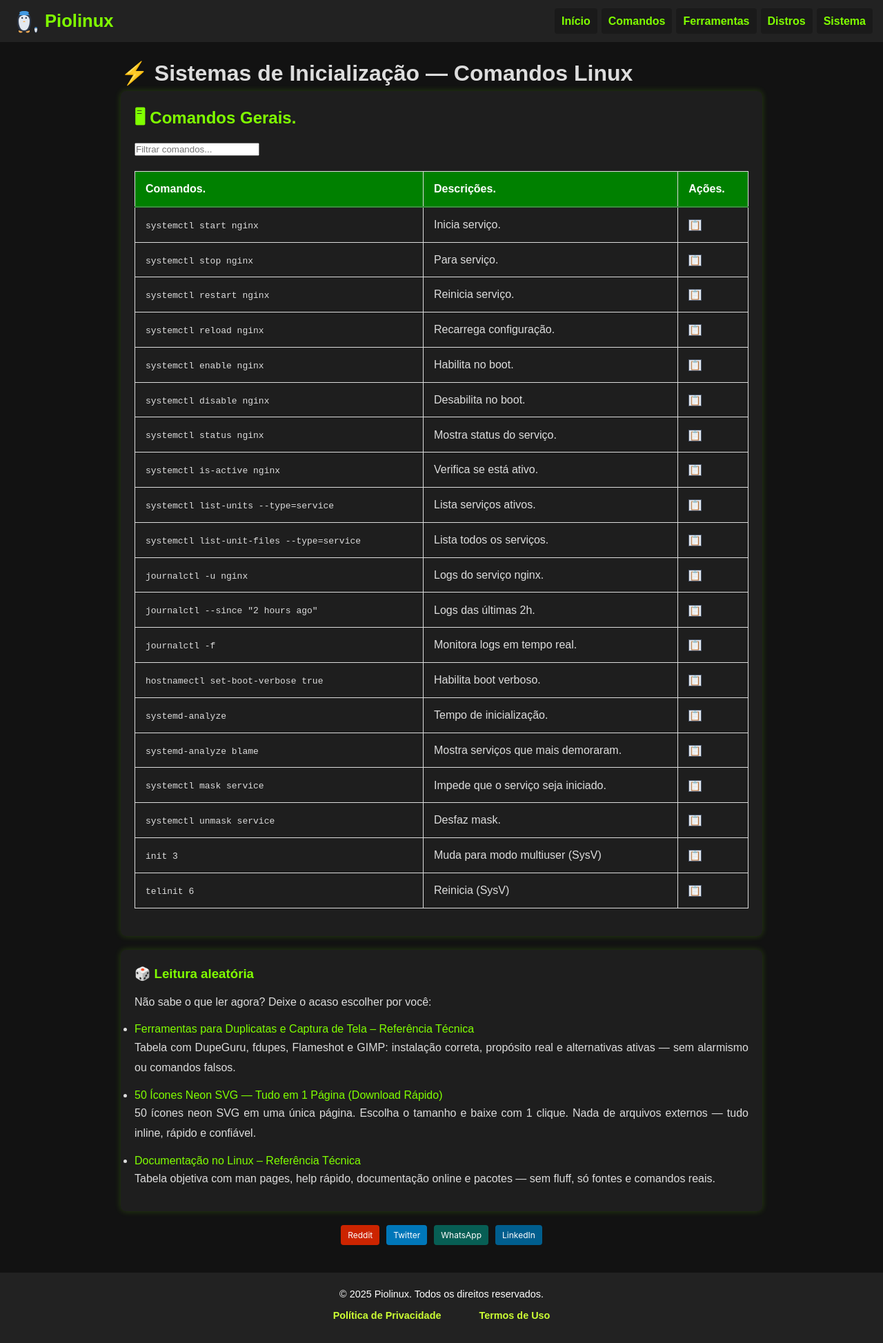
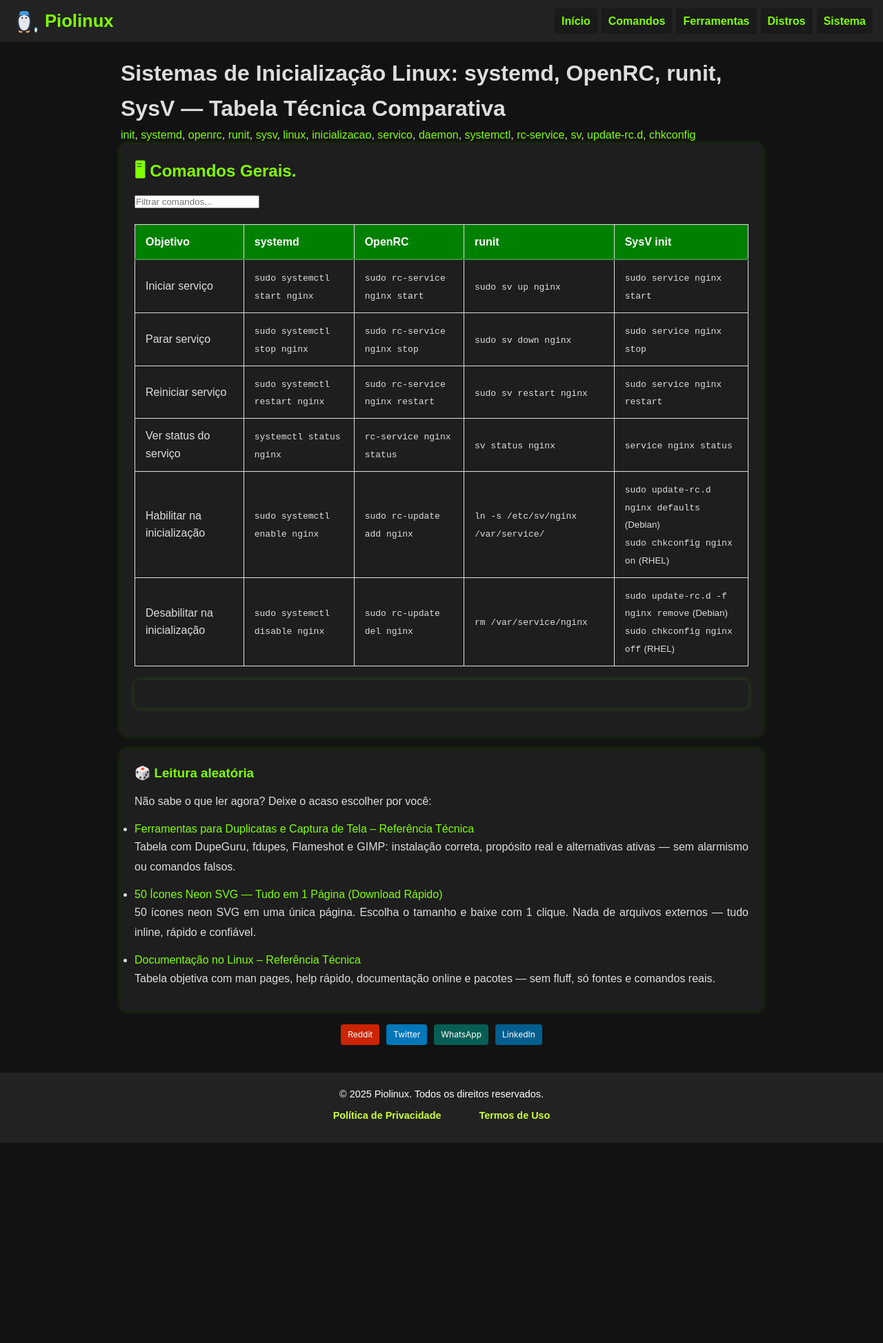
Before and after one commit to Piolinux/piolinux-site, a Jekyll site: the page built from _pages/_comandos/sistemas-de-inicializacao.md, in a window 1280 px wide. Shown: the whole page at 69% size. Built offline with Jekyll 4.4.1, drawn with Linux system fonts in a browser that asks for light colours; after the commit the page ends 1657 px from its top, so only the background shows below that.

Commit message:
Update sistemas-de-inicializacao.md

```diff
--- a/_pages/_comandos/sistemas-de-inicializacao.md
+++ b/_pages/_comandos/sistemas-de-inicializacao.md
@@ -1,8 +1,9 @@
 ---
-layout: default
-title: "⚡ Sistemas de Inicialização — Comandos Linux"
-description: "Guia técnico com comandos essenciais de Sistemas de Inicialização. Copie, cole e use direto no terminal. Organizado por sistemas de inicialização."
+layout: manual-seo
+title: "Sistemas de Inicialização Linux: systemd, OpenRC, runit, SysV — Tabela Técnica Comparativa"
+description: "Tabela validada com comandos equivalentes para systemd, OpenRC, runit e SysV init: iniciar, parar, habilitar serviços e verificar status. Copiável e testado."
 permalink: /sistemas-de-inicializacao/
+tags: [init, systemd, openrc, runit, sysv, linux, inicializacao, servico, daemon, systemctl, rc-service, sv, update-rc.d, chkconfig]
 ---
 
 <section>
@@ -21,118 +22,68 @@ function filtrarLinhas(termo) {
 </script>
 
 
-<div class="table-container">
 <table class="evergreen-table">
   <thead>
     <tr>
-      <th>Comandos.</th>
-      <th>Descrições.</th>
-      <th>Ações.</th>
+      <th>Objetivo</th>
+      <th>systemd</th>
+      <th>OpenRC</th>
+      <th>runit</th>
+      <th>SysV init</th>
     </tr>
   </thead>
   <tbody>
+    <!-- Iniciar serviço -->
     <tr>
-      <td data-label="Comando"><code>systemctl start nginx</code></td>
-      <td data-label="Descrição">Inicia serviço.</td>
-      <td data-label="Ação"><button class="copy-btn" data-command="systemctl start nginx">📋</button></td>
+      <td data-label="Objetivo">Iniciar serviço</td>
+      <td data-label="systemd"><code>sudo systemctl start nginx</code></td>
+      <td data-label="OpenRC"><code>sudo rc-service nginx start</code></td>
+      <td data-label="runit"><code>sudo sv up nginx</code></td>
+      <td data-label="SysV init"><code>sudo service nginx start</code></td>
     </tr>
+    <!-- Parar serviço -->
     <tr>
-      <td data-label="Comando"><code>systemctl stop nginx</code></td>
-      <td data-label="Descrição">Para serviço.</td>
-      <td data-label="Ação"><button class="copy-btn" data-command="systemctl stop nginx">📋</button></td>
+      <td data-label="Objetivo">Parar serviço</td>
+      <td data-label="systemd"><code>sudo systemctl stop nginx</code></td>
+      <td data-label="OpenRC"><code>sudo rc-service nginx stop</code></td>
+      <td data-label="runit"><code>sudo sv down nginx</code></td>
+      <td data-label="SysV init"><code>sudo service nginx stop</code></td>
     </tr>
+    <!-- Reiniciar serviço -->
     <tr>
-      <td data-label="Comando"><code>systemctl restart nginx</code></td>
-      <td data-label="Descrição">Reinicia serviço.</td>
-      <td data-label="Ação"><button class="copy-btn" data-command="systemctl restart nginx">📋</button></td>
+      <td data-label="Objetivo">Reiniciar serviço</td>
+      <td data-label="systemd"><code>sudo systemctl restart nginx</code></td>
+      <td data-label="OpenRC"><code>sudo rc-service nginx restart</code></td>
+      <td data-label="runit"><code>sudo sv restart nginx</code></td>
+      <td data-label="SysV init"><code>sudo service nginx restart</code></td>
     </tr>
+    <!-- Ver status -->
     <tr>
-      <td data-label="Comando"><code>systemctl reload nginx</code></td>
-      <td data-label="Descrição">Recarrega configuração.</td>
-      <td data-label="Ação"><button class="copy-btn" data-command="systemctl reload nginx">📋</button></td>
+      <td data-label="Objetivo">Ver status do serviço</td>
+      <td data-label="systemd"><code>systemctl status nginx</code></td>
+      <td data-label="OpenRC"><code>rc-service nginx status</code></td>
+      <td data-label="runit"><code>sv status nginx</code></td>
+      <td data-label="SysV init"><code>service nginx status</code></td>
     </tr>
+    <!-- Habilitar na inicialização -->
     <tr>
-      <td data-label="Comando"><code>systemctl enable nginx</code></td>
-      <td data-label="Descrição">Habilita no boot.</td>
-      <td data-label="Ação"><button class="copy-btn" data-command="systemctl enable nginx">📋</button></td>
+      <td data-label="Objetivo">Habilitar na inicialização</td>
+      <td data-label="systemd"><code>sudo systemctl enable nginx</code></td>
+      <td data-label="OpenRC"><code>sudo rc-update add nginx</code></td>
+      <td data-label="runit"><code>ln -s /etc/sv/nginx /var/service/</code></td>
+      <td data-label="SysV init"><code>sudo update-rc.d nginx defaults</code> <small>(Debian)</small><br><code>sudo chkconfig nginx on</code> <small>(RHEL)</small></td>
     </tr>
+    <!-- Desabilitar na inicialização -->
     <tr>
-      <td data-label="Comando"><code>systemctl disable nginx</code></td>
-      <td data-label="Descrição">Desabilita no boot.</td>
-      <td data-label="Ação"><button class="copy-btn" data-command="systemctl disable nginx">📋</button></td>
-    </tr>
-    <tr>
-      <td data-label="Comando"><code>systemctl status nginx</code></td>
-      <td data-label="Descrição">Mostra status do serviço.</td>
-      <td data-label="Ação"><button class="copy-btn" data-command="systemctl status nginx">📋</button></td>
-    </tr>
-    <tr>
-      <td data-label="Comando"><code>systemctl is-active nginx</code></td>
-      <td data-label="Descrição">Verifica se está ativo.</td>
-      <td data-label="Ação"><button class="copy-btn" data-command="systemctl is-active nginx">📋</button></td>
-    </tr>
-    <tr>
-      <td data-label="Comando"><code>systemctl list-units --type=service</code></td>
-      <td data-label="Descrição">Lista serviços ativos.</td>
-      <td data-label="Ação"><button class="copy-btn" data-command="systemctl list-units --type=service">📋</button></td>
-    </tr>
-    <tr>
-      <td data-label="Comando"><code>systemctl list-unit-files --type=service</code></td>
-      <td data-label="Descrição">Lista todos os serviços.</td>
-      <td data-label="Ação"><button class="copy-btn" data-command="systemctl list-unit-files --type=service">📋</button></td>
-    </tr>
-    <tr>
-      <td data-label="Comando"><code>journalctl -u nginx</code></td>
-      <td data-label="Descrição">Logs do serviço nginx.</td>
-      <td data-label="Ação"><button class="copy-btn" data-command="journalctl -u nginx">📋</button></td>
-    </tr>
-    <tr>
-      <td data-label="Comando"><code>journalctl --since "2 hours ago"</code></td>
-      <td data-label="Descrição">Logs das últimas 2h.</td>
-      <td data-label="Ação"><button class="copy-btn" data-command="journalctl --since &quot;2 hours ago&quot;">📋</button></td>
-    </tr>
-    <tr>
-      <td data-label="Comando"><code>journalctl -f</code></td>
-      <td data-label="Descrição">Monitora logs em tempo real.</td>
-      <td data-label="Ação"><button class="copy-btn" data-command="journalctl -f">📋</button></td>
-    </tr>
-    <tr>
-      <td data-label="Comando"><code>hostnamectl set-boot-verbose true</code></td>
-      <td data-label="Descrição">Habilita boot verboso.</td>
-      <td data-label="Ação"><button class="copy-btn" data-command="hostnamectl set-boot-verbose true">📋</button></td>
-    </tr>
-    <tr>
-      <td data-label="Comando"><code>systemd-analyze</code></td>
-      <td data-label="Descrição">Tempo de inicialização.</td>
-      <td data-label="Ação"><button class="copy-btn" data-command="systemd-analyze">📋</button></td>
-    </tr>
-    <tr>
-      <td data-label="Comando"><code>systemd-analyze blame</code></td>
-      <td data-label="Descrição">Mostra serviços que mais demoraram.</td>
-      <td data-label="Ação"><button class="copy-btn" data-command="systemd-analyze blame">📋</button></td>
-    </tr>
-    <tr>
-      <td data-label="Comando"><code>systemctl mask service</code></td>
-      <td data-label="Descrição">Impede que o serviço seja iniciado.</td>
-      <td data-label="Ação"><button class="copy-btn" data-command="systemctl mask service">📋</button></td>
-    </tr>
-    <tr>
-      <td data-label="Comando"><code>systemctl unmask service</code></td>
-      <td data-label="Descrição">Desfaz mask.</td>
-      <td data-label="Ação"><button class="copy-btn" data-command="systemctl unmask service">📋</button></td>
-    </tr>
-    <tr>
-      <td data-label="Comando"><code>init 3</code></td>
-      <td data-label="Descrição">Muda para modo multiuser (SysV)</td>
-      <td data-label="Ação"><button class="copy-btn" data-command="init 3">📋</button></td>
-    </tr>
-    <tr>
-      <td data-label="Comando"><code>telinit 6</code></td>
-      <td data-label="Descrição">Reinicia (SysV)</td>
-      <td data-label="Ação"><button class="copy-btn" data-command="telinit 6">📋</button></td>
+      <td data-label="Objetivo">Desabilitar na inicialização</td>
+      <td data-label="systemd"><code>sudo systemctl disable nginx</code></td>
+      <td data-label="OpenRC"><code>sudo rc-update del nginx</code></td>
+      <td data-label="runit"><code>rm /var/service/nginx</code></td>
+      <td data-label="SysV init"><code>sudo update-rc.d -f nginx remove</code> <small>(Debian)</small><br><code>sudo chkconfig nginx off</code> <small>(RHEL)</small></td>
     </tr>
   </tbody>
 </table>
-</div>
 
-</section>
+<!-- Botões de cópia (se ainda quiser um por célula, avise — mas recomendo copiar o código diretamente) -->
+
+<section>
```
